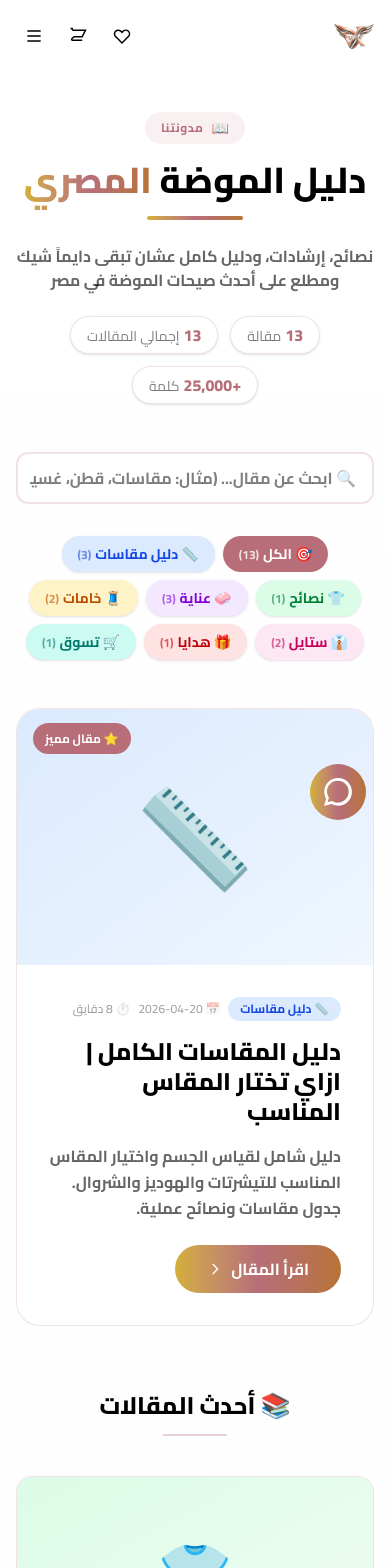
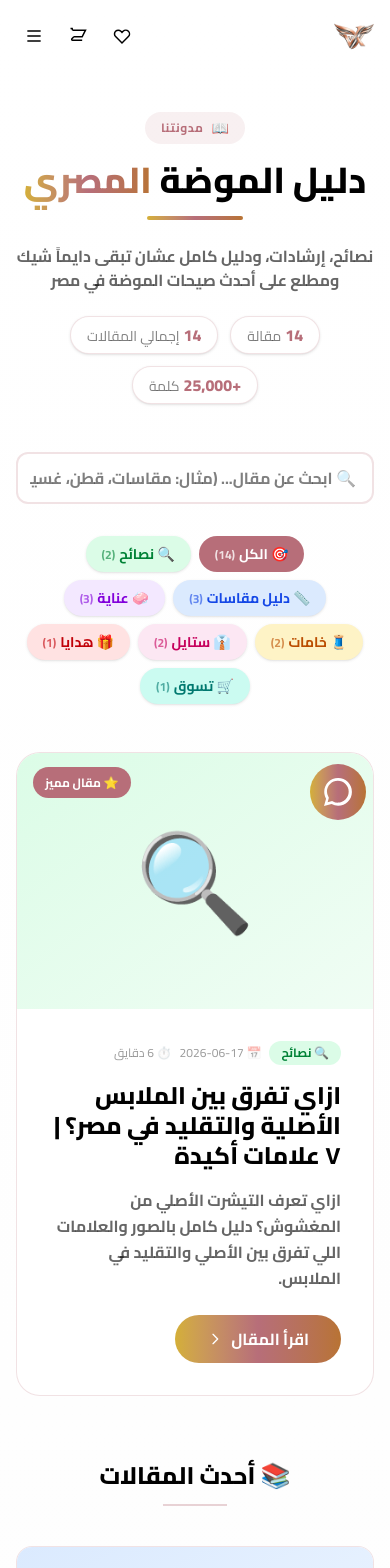
Before and after one commit to velix2026/velix, a Next.js app: page /blog in a window 390 px wide. Shown: the top 1568 px of the page. Built offline with nearby package versions, Linux system fonts and the light colour scheme; a web font is replaced by a local one.

Commit message:
sitemap collections + new blog post: original vs fake clothes

```diff
--- a/src/app/blog/posts-data.ts
+++ b/src/app/blog/posts-data.ts
@@ -1,5 +1,65 @@
 // app/blog/posts-data.ts
 export const posts = [
+  // المقالة 14 - ازاي تفرق بين الأصلي والتقليد
+  {
+    slug: "original-vs-fake-clothes-egypt",
+    title: "ازاي تفرق بين الملابس الأصلية والتقليد في مصر؟ | ٧ علامات أكيدة",
+    excerpt: "ازاي تعرف التيشرت الأصلي من المغشوش؟ دليل كامل بالصور والعلامات اللي تفرق بين الأصلي والتقليد في الملابس.",
+    content: `
+      <div class="space-y-8">
+        <div class="bg-rose-gold/5 rounded-2xl p-6 border border-rose-gold/20">
+          <p class="text-lg font-bold text-black/80 leading-relaxed">"التيشرت ده أصلي ولا تقليد؟" — سؤال بنسمعه كتير، خصوصاً مع انتشار الملابس المغشوشة في مصر. في المقال ده هنعلمك ازاي تفرق ب ٧ علامات بسيطة.</p>
+        </div>
+
+        <h2 class="text-2xl md:text-3xl font-black text-black mb-4">🔍 ١. الخامة (القماش)</h2>
+        <p>أول حاجة تميز الأصلي من التقليد — الخامة:</p>
+        <ul class="list-none space-y-2">
+          <li class="flex items-start gap-2"><span class="text-green-600">✓</span> <strong>الأصلي:</strong> قطن ناعم الملمس، ثقيل شوية (مش خفيف أوي)، ليه رائحة قماش طبيعي</li>
+          <li class="flex items-start gap-2"><span class="text-red-500">✗</span> <strong>التقليد:</strong> خامه رخيصة، خفيفة أوي، خشنة على الجلد</li>
+        </ul>
+
+        <h2 class="text-2xl md:text-3xl font-black text-black mb-4">🧵 ٢. الخياطة والدرزات</h2>
+        <ul class="list-none space-y-2">
+          <li class="flex items-start gap-2"><span class="text-green-600">✓</span> <strong>الأصلي:</strong> خياطة منتظمة ومتساوية، الخيوط مش طالعة، الدرزات قوية</li>
+          <li class="flex items-start gap-2"><span class="text-red-500">✗</span> <strong>التقليد:</strong> خياطة عشوائية، خيوط طالعة من هنا وهناك</li>
+        </ul>
+
+        <h2 class="text-2xl md:text-3xl font-black text-black mb-4">🏷️ ٣. التاج (Label) والبطاقة</h2>
+        <ul class="list-none space-y-2">
+          <li class="flex items-start gap-2"><span class="text-green-600">✓</span> <strong>الأصلي:</strong> التاج متطابق مع البراند (خط واضح، ألوان ثابتة)، فيه تعليمات غسيل كاملة</li>
+          <li class="flex items-start gap-2"><span class="text-red-500">✗</span> <strong>التقليد:</strong> التاج مكتوب بشكل مختلف، تعليمات الغسيل ناقصة أو خطها مش واضح</li>
+        </ul>
+
+        <h2 class="text-2xl md:text-3xl font-black text-black mb-4">💰 ٤. السعر</h2>
+        <p>لو السعر أقل من الطبيعي بكتير — فهو تقليد. مثال: تيشرت قطن مصري فاخر سعته الطبيعي ٢٠٠-٣٠٠ جنيه، لو لقيته ب ٥٠ جنيه يبقى تقليد ١٠٠٪.</p>
+
+        <h2 class="text-2xl md:text-3xl font-black text-black mb-4">📦 ٥. التغليف (لما تشتري أونلاين)</h2>
+        <ul class="list-none space-y-2">
+          <li class="flex items-start gap-2"><span class="text-green-600">✓</span> <strong>الأصلي:</strong> تغليف كويس، في أكياس محكمة، واصل نظيف ومكوي</li>
+          <li class="flex items-start gap-2"><span class="text-red-500">✗</span> <strong>التقليد:</strong> أكياس بلاستيك رخيصة، مكرمش، ريحته غريبة</li>
+        </ul>
+
+        <h2 class="text-2xl md:text-3xl font-black text-black mb-4">📱 ٦. سمعة المتجر</h2>
+        <p>دور على تقييمات المتجر قبل الشراء. شوف الصفحات الرسمية على السوشيال ميديا. لو مفيش صفحة أو نشاط يبقى احذر.</p>
+
+        <h2 class="text-2xl md:text-3xl font-black text-black mb-4">🔄 ٧. سياسة الاسترجاع</h2>
+        <p>المتاجر الموثوقة عندها سياسة استرجاع واضحة. لو مفيش سياسة استرجاع — احذر.</p>
+
+        <div class="bg-rose-gold/10 rounded-2xl p-6 my-8 text-center border border-rose-gold/20">
+          <p class="text-rose-gold font-black text-lg mb-2">✅ اطلب أصلي ومضمون من VELIX</p>
+          <p class="text-black/70 font-bold mb-4">كل منتجات VELIX قطن مصري فاخر ١٠٠٪، مع سياسة استبدال مجاني ١٤ يوم. تقدر تشوف المنتج بنفسك قبل الدفع — شحن لكل مصر.</p>
+          <Link href="/products" class="inline-block bg-linear-to-r from-rose-gold-light via-rose-gold to-copper text-white font-bold px-6 py-3 rounded-full hover:scale-105 transition">تسوق الآن — أصلي ومضمون</Link>
+        </div>
+      </div>
+    `,
+    date: "2026-06-17",
+    readTime: "6 دقايق",
+    category: "نصائح",
+    categoryIcon: "🔍",
+    categoryColor: "bg-green-100 text-green-700",
+    imageBg: "from-green-100 to-green-50",
+    tags: ["أصلي", "تقليد", "جودة", "نصائح شراء"],
+  },
   // المقالة 1 - دليل المقاسات الكامل
   {
     slug: "complete-size-guide",
--- a/src/app/sitemap.ts
+++ b/src/app/sitemap.ts
@@ -96,7 +96,18 @@ export default async function sitemap(): Promise<MetadataRoute.Sitemap> {
   }
 
   // ============================================
-  // 3. صفحات مقالات المدونة (من posts-data)
+  // 3. صفحات التصنيفات (Collections)
+  // ============================================
+  const collectionSlugs = ['تيشرتات', 'هوديز', 'شروال', 'جينز', 'جواكت', 'شوزات', 'اكسسوارات'];
+  const collectionPages: MetadataRoute.Sitemap = collectionSlugs.map((slug) => ({
+    url: `${baseUrl}/collections/${encodeURIComponent(slug)}`,
+    lastModified: new Date(),
+    changeFrequency: 'daily' as const,
+    priority: 0.8,
+  }));
+
+  // ============================================
+  // 4. صفحات مقالات المدونة (من posts-data)
   // ============================================
   let blogPages: MetadataRoute.Sitemap = [];
   try {
@@ -113,7 +124,7 @@ export default async function sitemap(): Promise<MetadataRoute.Sitemap> {
   }
 
   // ============================================
-  // 4. دمج كل الصفحات
+  // 5. دمج كل الصفحات
   // ============================================
-  return [...staticPages, ...productPages, ...blogPages];
+  return [...staticPages, ...productPages, ...collectionPages, ...blogPages];
 }
```
